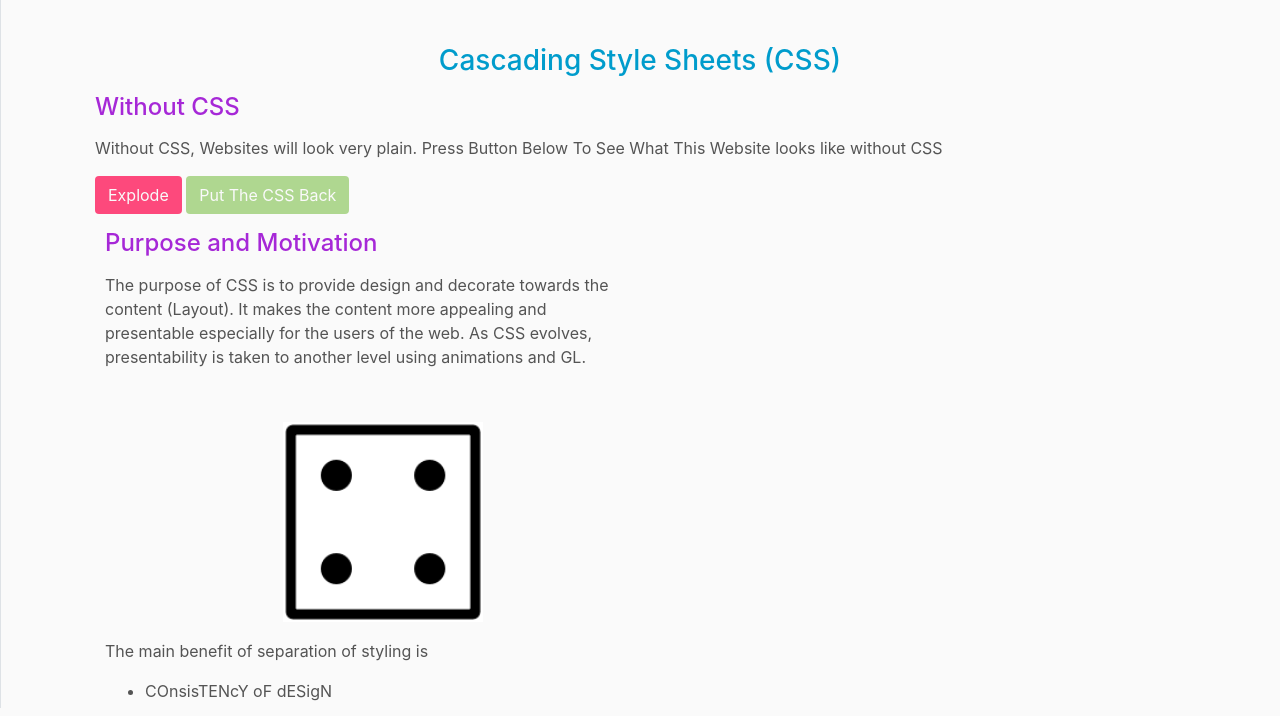
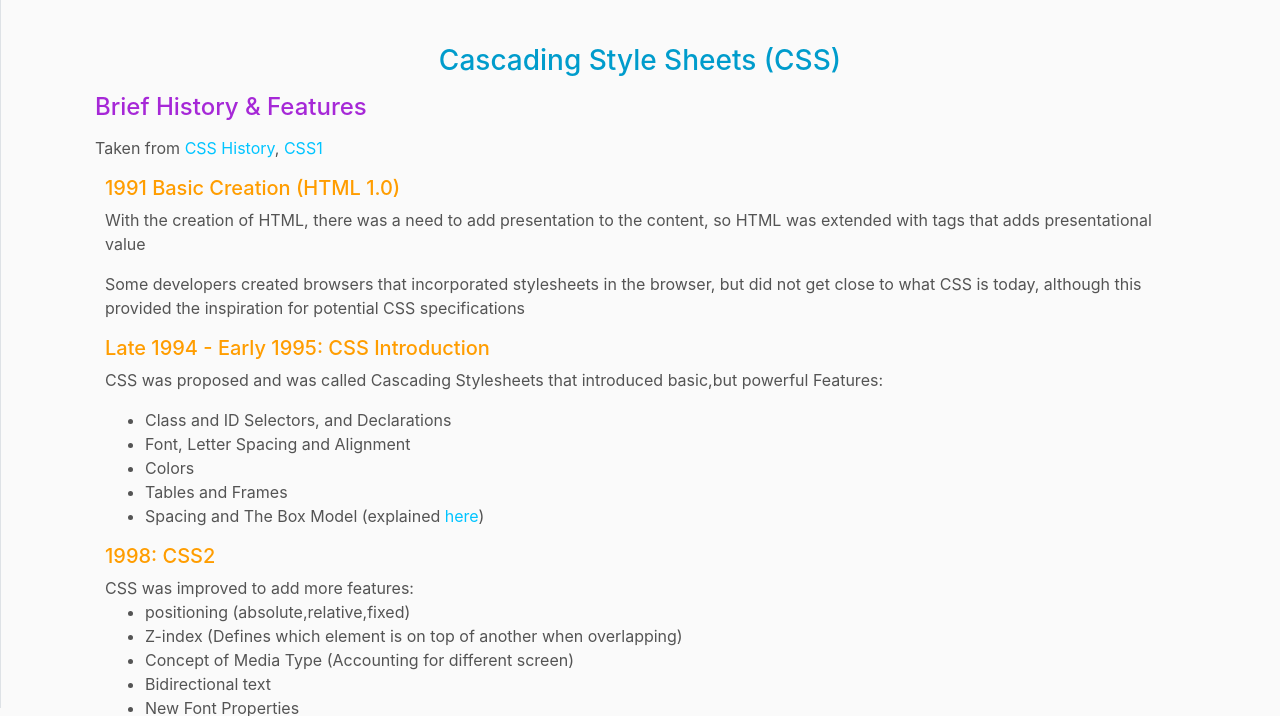
Before and after one commit to frinzekt/Web-Technologies-Demo, a website built with webpack: page CSS.html in a window 1280 px wide. Shown: the part 92-808 px from the top of the page. Built offline with nearby package versions, Linux system fonts and the light colour scheme.

Commit message:
css bried history & features

```diff
--- a/CSS.html
+++ b/CSS.html
@@ -33,21 +33,62 @@
 			<nav id="nav"></nav>
 			<article class="container">
 				<h3 class="title">Cascading Style Sheets (CSS)</h3>
+				<div id="history">
+					<h4>Brief History & Features</h4>
+					<p>Taken from <a href="https://www.sitesbay.com/css/css-history">CSS History</a>, <a
+							href="https://www.techopedia.com/definition/24394/cascading-style-sheets-level-1-css1">CSS1</a>
+					</p>
+					<div>
+						<h5 class="">1991 Basic Creation (HTML 1.0)</h5>
+						<p>
+							With the creation of HTML, there was a need to add presentation to the content, so HTML was
+							extended with tags that adds presentational value
+						</p>
+						<p>Some developers created browsers that incorporated stylesheets in the browser, but did not
+							get close to what CSS is today, although this provided the inspiration for potential CSS
+							specifications</p>
 
+					</div>
 					<div>
+						<h5>Late 1994 - Early 1995: CSS Introduction</h5>
+						<p>CSS was proposed and was called Cascading Stylesheets that introduced basic,but powerful
+							Features: <ul>
+								<li>Class and ID Selectors, and Declarations</li>
+								<li>Font, Letter Spacing and Alignment</li>
+								<li>Colors</li>
+								<li>Tables and Frames</li>
+								<li>Spacing and The Box Model (explained <a href="#box-model">here</a>)
+								</li>
+							</ul>
+						</p>
+					</div>
+					<div>
+						<h5>1998: CSS2</h5>
+						CSS was improved to add more features:
+						<ul>
+							<li>positioning (absolute,relative,fixed)</li>
+							<li>Z-index (Defines which element is on top of another when overlapping)</li>
+							<li>Concept of Media Type (Accounting for different screen)</li>
+							<li>Bidirectional text</li>
+							<li>New Font Properties</li>
+						</ul>
+					</div>
+					<div>h5</div>
+				</div>
+				<div>
+					<div id="demo">
 						<h4>Without CSS</h4>
 						<p>Without CSS, Websites will look very plain. Press Button Below To See What This Website looks
 							like
 							without CSS</p>
 						<button class="btn text--color-white background--color-error" id="explode">Explode</button>
-					<button class="btn text--color-white background--color-success" id="implode" disabled>Put The CSS
+						<button class="btn text--color-white background--color-success" id="implode" disabled>Put The
+							CSS
 							Back</button>
 					</div>
 
-				<div>
-					<div id="history"></div>
 					<div class="row">
-						<div class="col col-md-6">
+						<div class="col col-md-5">
 							<h4>Purpose and Motivation</h4>
 							<p>
 								The purpose of CSS is to provide design and decorate towards the content (Layout). It
@@ -58,7 +99,7 @@
 								level using animations and GL.
 							</p>
 						</div>
-						<div class="col col-md-6">
+						<div class="col col-md-5">
 							<div class="wrapper">
 								<div class="box-area">
 									<div class="box1"></div>
@@ -125,9 +166,12 @@
 								</li>
 							</ul>
 						</p>
+
 					</div>
-					<div id="styleAttributes"></div>
-					<div id="cssAbout"></div>
+					<div id="box-model">
+						<h4>Box Model</h4>
+					</div>
+
 				</div>
 			</article>
 		</div>
```
Lines whose indentation alone changed are shown as unchanged.
